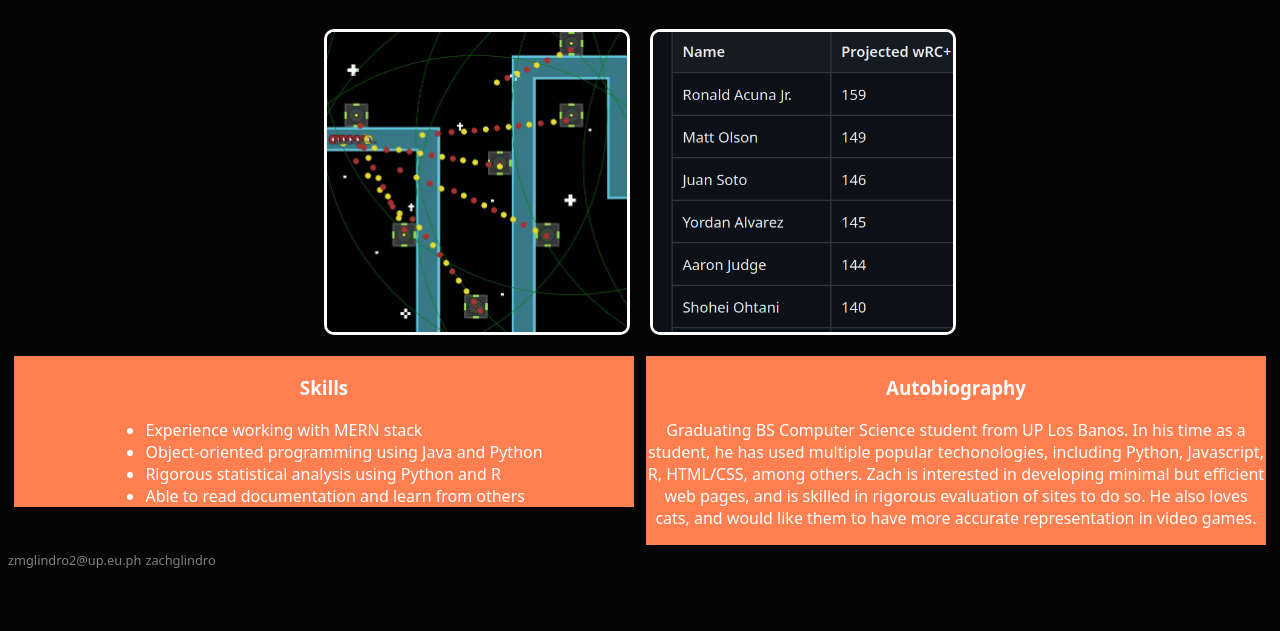
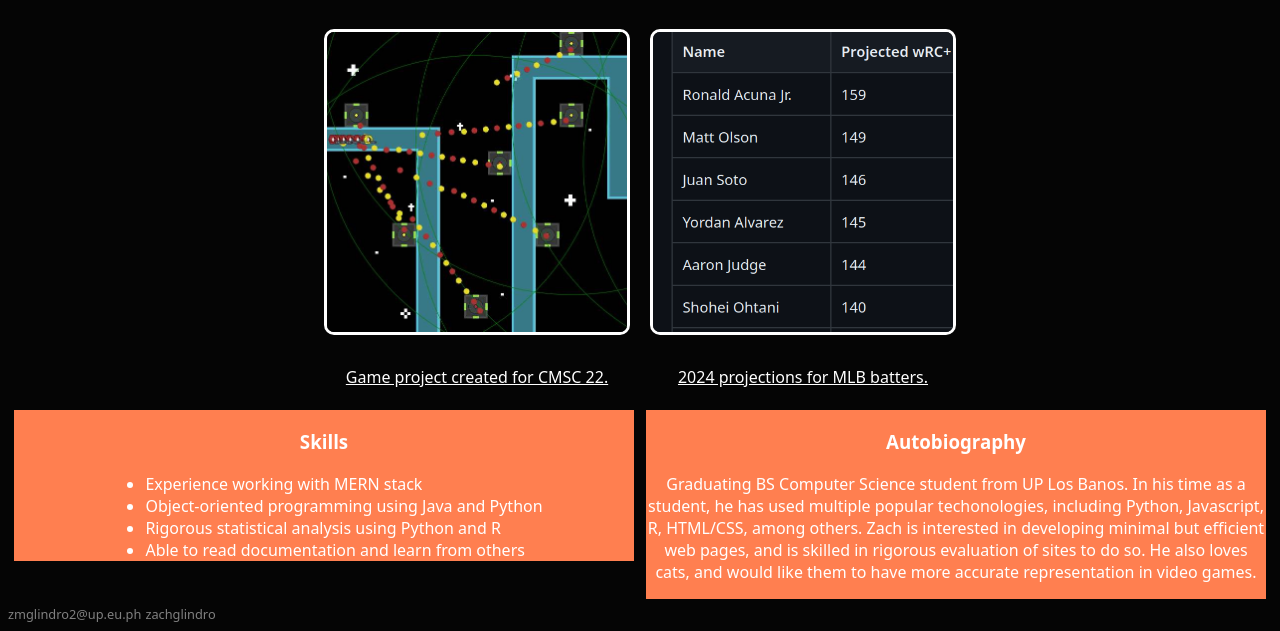
Before and after one commit to zachglindro/my-github-page-Glindro, a plain HTML site: page index.html in a window 1280 px wide. Shown: the part 575-1206 px from the top of the page. Before the commit the page ends 1152 px from the top, so only its background shows below. Drawn offline with Linux system fonts and the light colour scheme.

Commit message:
ui: add description for projects

```diff
--- a/index.html
+++ b/index.html
@@ -15,9 +15,11 @@
         <div class="flex-container" id="projects">
             <a href="https://github.com/zachglindro/StarbaseSentinel2">
                 <img class="project-pics" src="starbase_sentinel.jpg">
+                <p id="cmsc-22">Game project created for CMSC 22.</p>
             </a>
             <a href="https://github.com/zachglindro/naive_mlb_projections">
                 <img class="project-pics" src="projections.png">
+                <p id="projections">2024 projections for MLB batters.</p>
             </a>
         </div>
 
--- a/styles.css
+++ b/styles.css
@@ -52,7 +52,7 @@ ul {
     margin: 0.5%;
 }
 
-#previous {
+#previous, #cmsc-22, #projections {
     text-align: center;
 }
 
```
